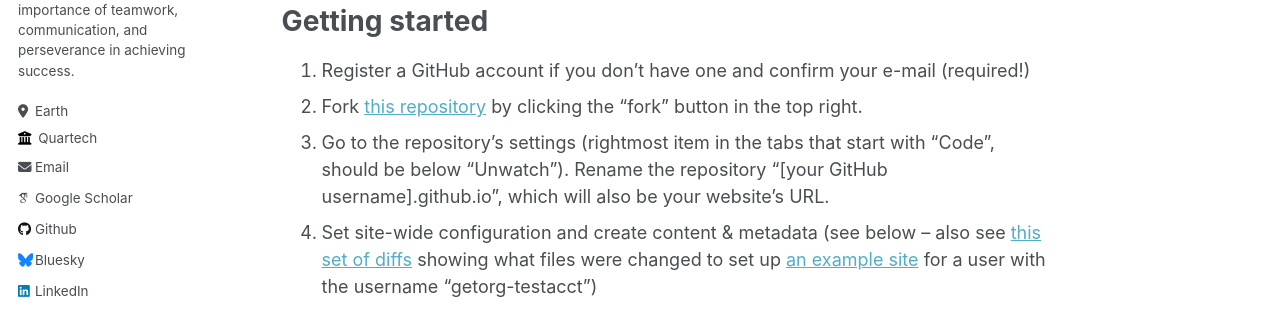
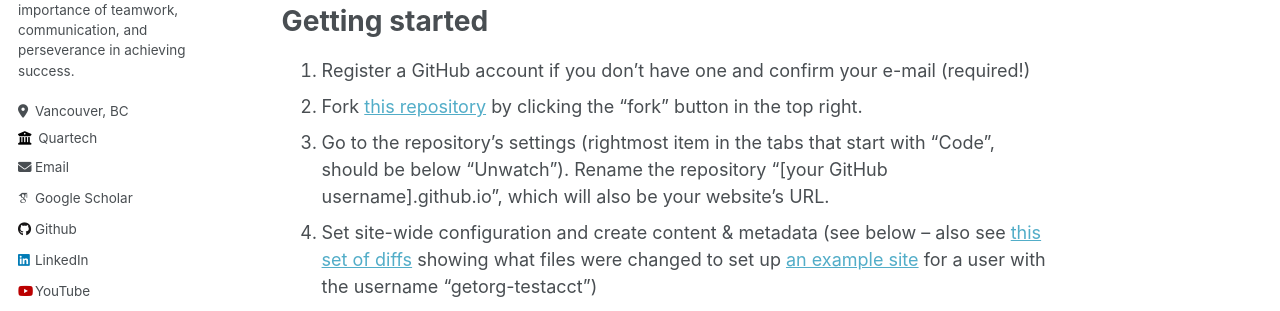
Before and after one commit to farzadnadiri/farzadnadiri.github.io, a Jekyll site: the page built from _pages/about.md, in a window 1280 px wide and 900 px high, scrolled down 432 px. Shown: the part 586-897 px from the top of the window. Built offline with Jekyll 4.4.1, drawn with Linux system fonts in a browser that asks for light colours; some web fonts are replaced; part of the change alters nothing that is shown.

Commit message:
no message

```diff
--- a/_config.yml
+++ b/_config.yml
@@ -25,7 +25,7 @@ author:
   name             : "About Me"
   pronouns         : # example: "she/her"
   bio              : "I am passionate about solving complex problems and creating logical, innovative solutions. My expertise includes working with teams to design and develop cutting-edge software solutions. In addition to my technical skills, I also have a background in the research industry, having worked on autonomous humanoid soccer robots. This experience has taught me the importance of teamwork, communication, and perseverance in achieving success."
-  location         : "Earth"
+  location         : "Vancouver, BC"
   employer         : "Quartech"
   uri              : # URL
   email            : "nadiridev@gmail.com"
@@ -43,12 +43,12 @@ author:
   bitbucket        : # Username - Update with your username on the site
   codepen          : # Username
   dribbble         : # Username
-  github           : "academicpages"
+  github           : "farzadnadiri"
   kaggle           : # Username
   stackoverflow    : # User number or user number and name (i.e., use "1" or "1/jeff-atwood")
 
   # Social media
-  bluesky          : "bsky.app" # Replace this with you Bluesky username
+  bluesky          : # Username
   facebook         : # Username
   flickr           : # Username
   foursquare       : # Username
@@ -57,7 +57,7 @@ author:
   keybase          : # Username
   instagram        : # Username
   lastfm           : # Username
-  linkedin         : "https://www.linkedin.com/in/farzadnadiri/"
+  linkedin         : "farzadnadiri"
   mastodon         : # URL
   medium           : # URL
   pinterest        : # Username
@@ -70,7 +70,7 @@ author:
   weibo            : # Username
   wikipedia        : # Username
   xing             : # Username
-  youtube          : "https://www.youtube.com/@farzadnadiri"
+  youtube          : "@farzadnadiri"
   zhihu            : # URL
 
 
```
